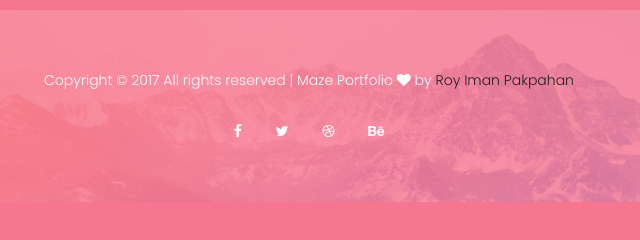
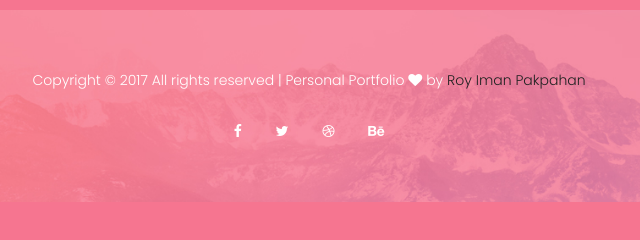
Before and after one commit to royiman241290/MyPortfolio1, a plain HTML site: page index.html in a window 1280 px wide. Shown: the part 3408-3648 px from the top of the page, 331-971 px from the left. Drawn offline with nearby package versions, Linux system fonts and the light colour scheme.

Commit message:
Update index.html

```diff
--- a/index.html
+++ b/index.html
@@ -14,7 +14,7 @@
 	<!-- meta character set -->
 	<meta charset="UTF-8">
 	<!-- Site Title -->
-	<title>Maze</title>
+	<title>Personal  Portfolio</title>
 
 	<link href="https://fonts.googleapis.com/css?family=Poppins:300,500,600" rel="stylesheet">
 		<!--
@@ -295,7 +295,7 @@
 			<footer class="footer-area relative pt-60 pb-60">
 				<div class="container">
 					<div class="footer-content d-flex flex-column align-items-center">
-						<div class="text-center copy-right-text">Copyright &copy; 2017 All rights reserved   |   Maze Portfolio  <i class="fa fa-heart"></i> by <a href="">Roy Iman Pakpahan</a></div>
+						<div class="text-center copy-right-text">Copyright &copy; 2017 All rights reserved   |   Personal  Portfolio  <i class="fa fa-heart"></i> by <a href="">Roy Iman Pakpahan</a></div>
 						<div class="footer-social">
 							<a href="#"><i class="fa fa-facebook"></i></a>
 							<a href="#"><i class="fa fa-twitter"></i></a>
```
